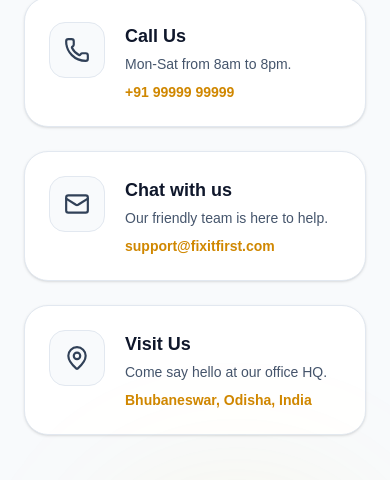
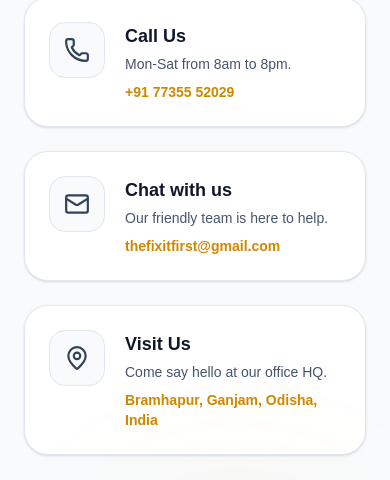
Before and after one commit to Aditya14300/FixItFirst, a Next.js app in the folder website/: page /contact in a window 390 px wide. Shown: the part 464-944 px from the top of the page. Built offline with nearby package versions, Linux system fonts and the light colour scheme; no server answers.

Commit message:
Update contact details (phone, email, address)

```diff
--- a/website/src/app/contact/page.jsx
+++ b/website/src/app/contact/page.jsx
@@ -44,21 +44,21 @@ export default function Contact() {
       icon: Phone,
       title: "Call Us",
       desc: "Mon-Sat from 8am to 8pm.",
-      value: "+91 99999 99999",
-      link: "tel:+919999999999",
+      value: "+91 77355 52029",
+      link: "tel:+917735552029",
     },
     {
       icon: Mail,
       title: "Chat with us",
       desc: "Our friendly team is here to help.",
-      value: "support@fixitfirst.com",
-      link: "mailto:support@fixitfirst.com",
+      value: "thefixitfirst@gmail.com",
+      link: "mailto:thefixitfirst@gmail.com",
     },
     {
       icon: MapPin,
       title: "Visit Us",
       desc: "Come say hello at our office HQ.",
-      value: "Bhubaneswar, Odisha, India",
+      value: "Bramhapur, Ganjam, Odisha, India",
       link: "#",
     },
   ];
--- a/website/src/components/home/Testimonials.jsx
+++ b/website/src/components/home/Testimonials.jsx
@@ -6,7 +6,7 @@ import { Star, Quote } from "lucide-react";
 const testimonials = [
   {
     name: "Aarav Sharma",
-    location: "Bhubaneswar",
+    location: "Bramhapur",
     text: "Booked an electrician for full home wiring. The guy was super professional, arrived on time, and cleaned up everything after the job. Best service ever!",
     rating: 5,
     initials: "AS",
@@ -22,7 +22,7 @@ const testimonials = [
   },
   {
     name: "Rohan Dash",
-    location: "Bhubaneswar",
+    location: "Bramhapur",
     text: "The 30-day warranty is real! I had a minor issue with the plumbing work after 2 weeks, and they sent someone to fix it for free the very next day. Highly trusted.",
     rating: 5,
     initials: "RD",
--- a/website/src/components/layout/Footer.jsx
+++ b/website/src/components/layout/Footer.jsx
@@ -120,18 +120,18 @@ export default function Footer() {
             <ul className="space-y-5">
               <li className="flex items-start gap-3 text-sm font-medium text-slate-600 dark:text-slate-400">
                 <MapPin size={18} className="text-yellow-500 shrink-0 mt-0.5" />
-                <span>Bhubaneswar, Odisha<br />India</span>
+                <span>Bramhapur, Ganjam, Odisha<br />India</span>
               </li>
               <li className="flex items-center gap-3 text-sm font-medium text-slate-600 dark:text-slate-400">
                 <Mail size={18} className="text-yellow-500 shrink-0" />
-                <a href="mailto:support@fixitfirst.com" className="hover:text-yellow-600 dark:hover:text-yellow-400 transition-colors">
-                  support@fixitfirst.com
+                <a href="mailto:thefixitfirst@gmail.com" className="hover:text-yellow-600 dark:hover:text-yellow-400 transition-colors">
+                  thefixitfirst@gmail.com
                 </a>
               </li>
               <li className="flex items-center gap-3 text-sm font-medium text-slate-600 dark:text-slate-400">
                 <Phone size={18} className="text-yellow-500 shrink-0" />
-                <a href="tel:+919999999999" className="hover:text-yellow-600 dark:hover:text-yellow-400 transition-colors">
-                  +91 99999 99999
+                <a href="tel:+917735552029" className="hover:text-yellow-600 dark:hover:text-yellow-400 transition-colors">
+                  +91 77355 52029
                 </a>
               </li>
             </ul>
--- a/website/src/components/layout/Navbar.jsx
+++ b/website/src/components/layout/Navbar.jsx
@@ -131,7 +131,7 @@ export default function Navbar() {
 
               <button className="group flex items-center gap-2 px-4 py-2.5 rounded-full bg-slate-100 dark:bg-white/5 text-slate-700 dark:text-slate-300 hover:bg-slate-200 dark:hover:bg-white/10 transition-colors border border-transparent dark:border-white/5 text-sm font-medium">
                 <MapPin size={16} className="text-yellow-500" />
-                <span>Bhubaneswar</span>
+                <span>Bramhapur</span>
                 <ChevronDown size={14} className="opacity-50 transition-transform duration-300 group-hover:rotate-180" />
               </button>
 
@@ -202,7 +202,7 @@ export default function Navbar() {
               <button className="flex items-center justify-between w-full p-4 rounded-2xl bg-slate-50 dark:bg-white/5 border border-slate-100 dark:border-white/10 text-slate-900 dark:text-white font-medium">
                 <div className="flex items-center gap-3">
                   <MapPin size={20} className="text-yellow-500" />
-                  <span>Bhubaneswar</span>
+                  <span>Bramhapur</span>
                 </div>
                 <ChevronDown size={20} className="opacity-50" />
               </button>
```
